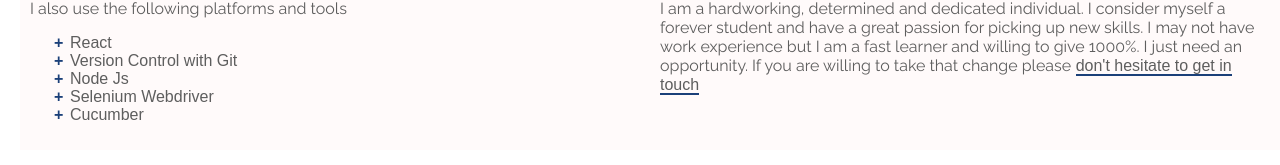
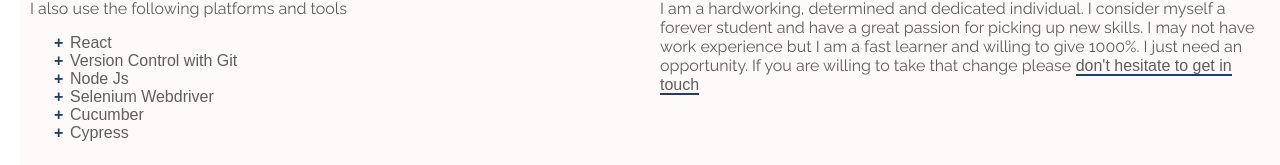
Before and after one commit to PrincessJaydeofWarri/PrincessJaydeofWarri.github.io, a React (Create React App) app: page /about in a window 1280 px wide. Shown: the part 1382-1547 px from the top of the page. Built offline with nearby package versions, Linux system fonts and the light colour scheme; a web font is replaced by a local one.

Commit message:
update tools

```diff
--- a/src/components/pages/About.js
+++ b/src/components/pages/About.js
@@ -51,6 +51,7 @@
           <li>Node Js</li>
           <li>Selenium Webdriver</li>
           <li>Cucumber</li>
+          <li>Cypress</li>
         </ul>
       </div>
       <div className='about-column'>
```
